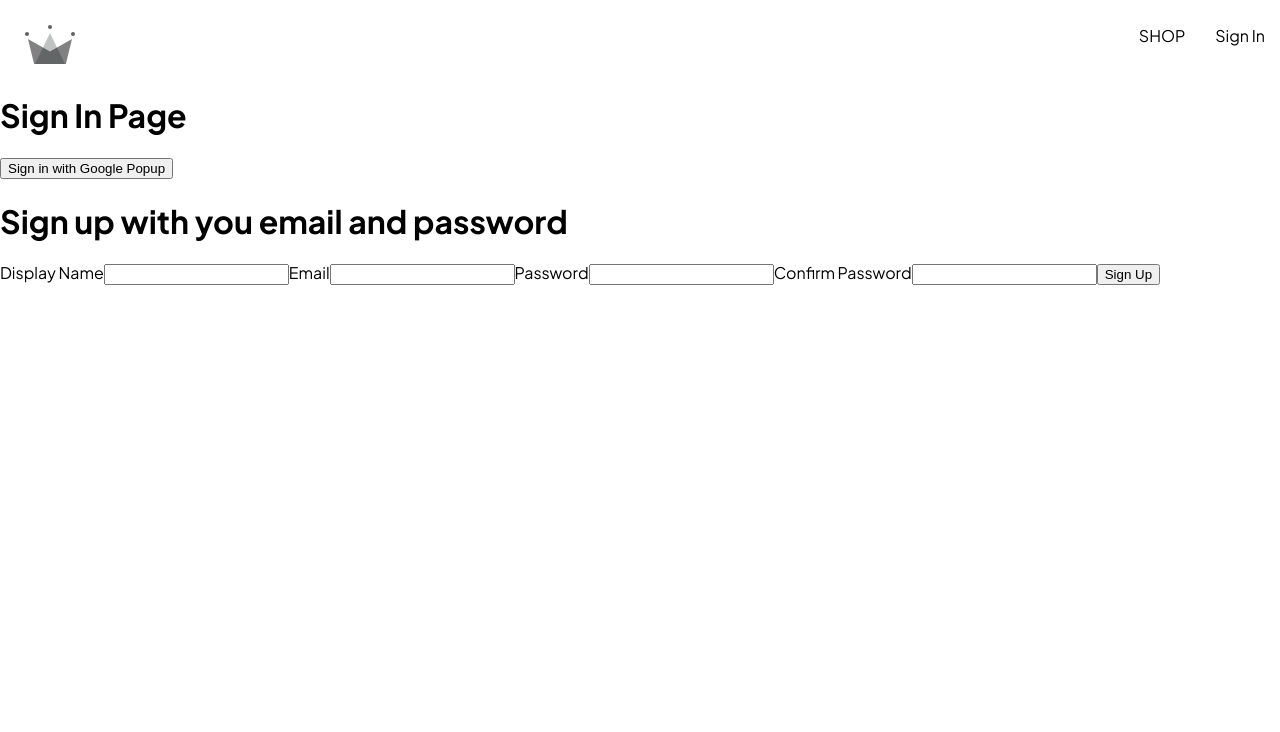
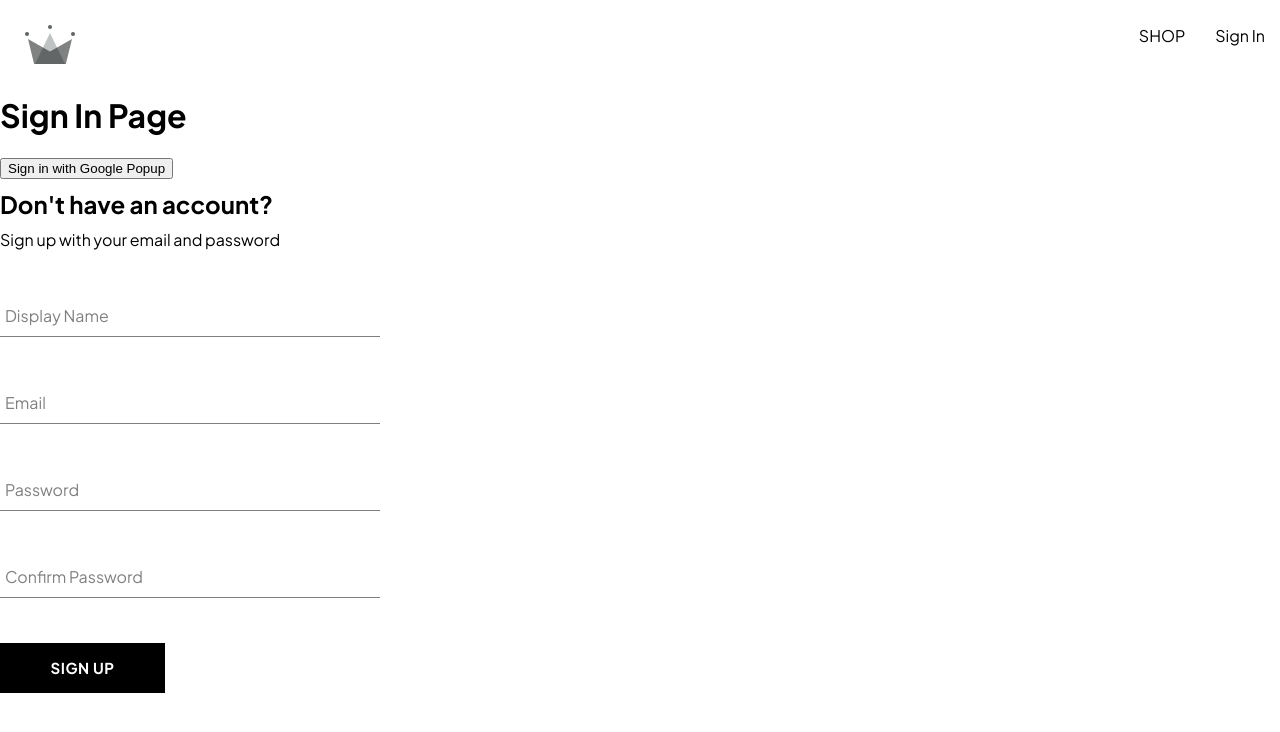
Before and after one commit to algonacci/Crwn-Clothing, a React (Vite) app: page /sign-in in a window 1280 px wide. Shown: the top 732 px of the page. Built offline with nearby package versions, Linux system fonts and the light colour scheme.

Commit message:
Signup, Form Input, and Buttom Component

```diff
--- /dev/null
+++ b/src/components/button/button.component.jsx
@@ -0,0 +1,19 @@
+import "./button.styles.scss";
+
+const BUTTON_TYPE_CLASSES = {
+  google: "google-sign-in",
+  inverted: "inverted",
+};
+
+const Button = ({ children, buttonType, ...otherProps }) => {
+  return (
+    <button
+      className={`button-container ${BUTTON_TYPE_CLASSES[buttonType]}`}
+      {...otherProps}
+    >
+      {children}
+    </button>
+  );
+};
+
+export default Button;
--- /dev/null
+++ b/src/components/button/button.styles.css
@@ -0,0 +1 @@
+.button-container{min-width:165px;width:auto;height:50px;letter-spacing:.5px;line-height:50px;padding:0 35px 0 35px;font-size:15px;background-color:#000;color:#fff;text-transform:uppercase;font-family:"Plus Jakarta Sans";font-weight:bolder;border:none;cursor:pointer;display:flex;justify-content:center}.button-container:hover{background-color:#fff;color:#000;border:1px solid #000}.button-container.google-sign-in{background-color:#4285f4;color:#fff}.button-container.google-sign-in:hover{background-color:#357ae8;border:none}.button-container.inverted{background-color:#fff;color:#000;border:1px solid #000}.button-container.inverted:hover{background-color:#000;color:#fff;border:none}
--- /dev/null
+++ b/src/components/button/button.styles.scss
@@ -0,0 +1,46 @@
+.button-container {
+  min-width: 165px;
+  width: auto;
+  height: 50px;
+  letter-spacing: 0.5px;
+  line-height: 50px;
+  padding: 0 35px 0 35px;
+  font-size: 15px;
+  background-color: black;
+  color: white;
+  text-transform: uppercase;
+  font-family: "Plus Jakarta Sans";
+  font-weight: bolder;
+  border: none;
+  cursor: pointer;
+  display: flex;
+  justify-content: center;
+
+  &:hover {
+    background-color: white;
+    color: black;
+    border: 1px solid black;
+  }
+
+  &.google-sign-in {
+    background-color: #4285f4;
+    color: white;
+
+    &:hover {
+      background-color: #357ae8;
+      border: none;
+    }
+  }
+
+  &.inverted {
+    background-color: white;
+    color: black;
+    border: 1px solid black;
+
+    &:hover {
+      background-color: black;
+      color: white;
+      border: none;
+    }
+  }
+}
--- /dev/null
+++ b/src/components/form-input/form-input.component.jsx
@@ -0,0 +1,20 @@
+import "./form-input.styles.scss";
+
+const FormInput = ({ label, ...otherProps }) => {
+  return (
+    <div className="group">
+      <input className="form-input" {...otherProps} />
+      {label && (
+        <label
+          className={`${
+            otherProps.value.length ? "shrink" : ""
+          } form-input-label`}
+        >
+          {label}
+        </label>
+      )}
+    </div>
+  );
+};
+
+export default FormInput;
--- /dev/null
+++ b/src/components/form-input/form-input.styles.css
@@ -0,0 +1 @@
+.group{position:relative;margin:45px 0}.group .form-input{background:none;background-color:#fff;color:gray;font-size:18px;padding:10px 10px 10px 5px;display:block;width:100%;border:none;border-radius:0;border-bottom:1px solid gray;margin:25px 0}.group .form-input:focus{outline:none}.group .form-input:focus~.form-input-label{top:-14px;font-size:12px;color:#000}.group input[type=password]{letter-spacing:.3em}.group .form-input-label{color:gray;font-size:16px;font-weight:normal;position:absolute;pointer-events:none;left:5px;top:10px;transition:300ms ease all}.group .form-input-label.shrink{top:-14px;font-size:12px;color:#000}
--- /dev/null
+++ b/src/components/form-input/form-input.styles.scss
@@ -0,0 +1,54 @@
+$sub-color: grey;
+$main-color: black;
+
+@mixin shrinkLabel {
+  top: -14px;
+  font-size: 12px;
+  color: $main-color;
+}
+
+.group {
+  position: relative;
+  margin: 45px 0;
+
+  .form-input {
+    background: none;
+    background-color: white;
+    color: $sub-color;
+    font-size: 18px;
+    padding: 10px 10px 10px 5px;
+    display: block;
+    width: 100%;
+    border: none;
+    border-radius: 0;
+    border-bottom: 1px solid $sub-color;
+    margin: 25px 0;
+
+    &:focus {
+      outline: none;
+    }
+
+    &:focus ~ .form-input-label {
+      @include shrinkLabel();
+    }
+  }
+
+  input[type="password"] {
+    letter-spacing: 0.3em;
+  }
+
+  .form-input-label {
+    color: $sub-color;
+    font-size: 16px;
+    font-weight: normal;
+    position: absolute;
+    pointer-events: none;
+    left: 5px;
+    top: 10px;
+    transition: 300ms ease all;
+
+    &.shrink {
+      @include shrinkLabel();
+    }
+  }
+}
--- a/src/components/sign-up-form/sign-up.component.jsx
+++ b/src/components/sign-up-form/sign-up.component.jsx
@@ -1,9 +1,14 @@
 import { useState } from "react";
+
+import FormInput from "../form-input/form-input.component";
+import Button from "../button/button.component";
 
 import {
   createAuthUserWithEmailAndPassword,
   createUserDocumentFromAuth,
 } from "../../utils/firebase/firebase.utils";
+
+import "./sign-up.styles.scss";
 
 const defaultFormFields = {
   displayName: "",
@@ -22,8 +27,9 @@ const SignUpForm = () => {
 
   const handleSubmit = async (event) => {
     event.preventDefault();
+
     if (password !== confirmPassword) {
-      alert("Passwords do not match");
+      alert("passwords do not match");
       return;
     }
 
@@ -32,6 +38,7 @@ const SignUpForm = () => {
         email,
         password
       );
+
       await createUserDocumentFromAuth(user, { displayName });
       resetFormFields();
     } catch (error) {
@@ -50,11 +57,12 @@ const SignUpForm = () => {
   };
 
   return (
-    <div>
-      <h1>Sign up with you email and password</h1>
+    <div className="sign-up-container">
+      <h2>Don't have an account?</h2>
+      <span>Sign up with your email and password</span>
       <form onSubmit={handleSubmit}>
-        <label htmlFor="">Display Name</label>
-        <input
+        <FormInput
+          label="Display Name"
           type="text"
           required
           onChange={handleChange}
@@ -62,8 +70,8 @@ const SignUpForm = () => {
           value={displayName}
         />
 
-        <label htmlFor="">Email</label>
-        <input
+        <FormInput
+          label="Email"
           type="email"
           required
           onChange={handleChange}
@@ -71,8 +79,8 @@ const SignUpForm = () => {
           value={email}
         />
 
-        <label htmlFor="">Password</label>
-        <input
+        <FormInput
+          label="Password"
           type="password"
           required
           onChange={handleChange}
@@ -80,15 +88,15 @@ const SignUpForm = () => {
           value={password}
         />
 
-        <label htmlFor="">Confirm Password</label>
-        <input
+        <FormInput
+          label="Confirm Password"
           type="password"
           required
           onChange={handleChange}
           name="confirmPassword"
           value={confirmPassword}
         />
-        <button type="submit">Sign Up</button>
+        <Button type="submit">Sign Up</Button>
       </form>
     </div>
   );
--- /dev/null
+++ b/src/components/sign-up-form/sign-up.styles.css
@@ -0,0 +1 @@
+.sign-up-container{display:flex;flex-direction:column;width:380px}.sign-up-container h2{margin:10px 0}
--- /dev/null
+++ b/src/components/sign-up-form/sign-up.styles.scss
@@ -0,0 +1,9 @@
+.sign-up-container {
+  display: flex;
+  flex-direction: column;
+  width: 380px;
+
+  h2 {
+    margin: 10px 0;
+  }
+}
```
